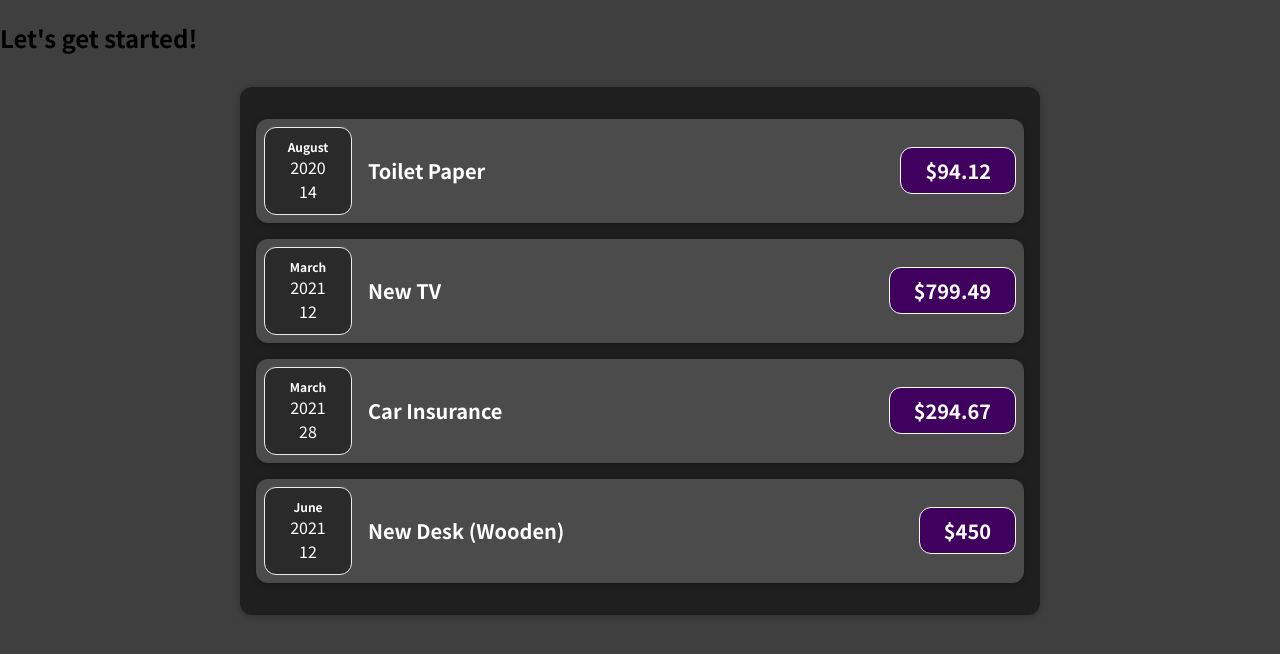
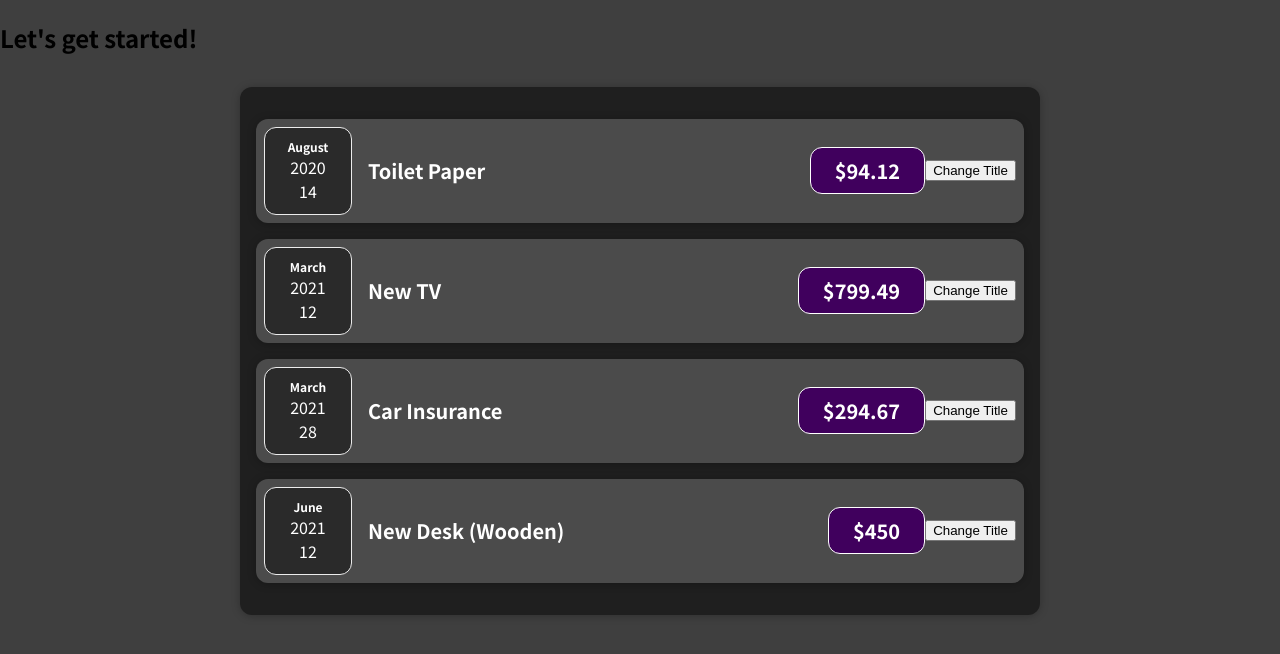
Before and after one commit to WebDevJasonCameron/LearningWebDev_REACT, a React (Create React App) app in the folder react-complete-guide/: page / in a window 1280 px wide. Shown: the top 654 px of the page. Built offline with nearby package versions, Linux system fonts and the light colour scheme.

Commit message:
added useState for changing data

```diff
--- a/react-complete-guide/src/components/Expenses/ExpenseDate.js
+++ b/react-complete-guide/src/components/Expenses/ExpenseDate.js
@@ -2,7 +2,7 @@
 
 import "./ExpenseDate.css";
 
-function ExpenseDate(props) {
+const ExpenseDate = (props) => {
 	const month = props.date.toLocaleString("en-US", { month: "long" });
 	const day = props.date.toLocaleString("en-US", { day: "2-digit" });
 	const year = props.date.getFullYear();
@@ -14,6 +14,6 @@
 			<div className="expense-day">{day}</div>
 		</div>
 	);
-}
+};
 
 export default ExpenseDate;
--- a/react-complete-guide/src/components/Expenses/ExpenseItem.js
+++ b/react-complete-guide/src/components/Expenses/ExpenseItem.js
@@ -1,19 +1,28 @@
-import React from "react";
+import React, { useState } from "react";
 
 import ExpenseDate from "./ExpenseDate";
 import Card from "../UI/Card";
 import "./ExpenseItem.css";
 
-function ExpenseItem(props) {
+const ExpenseItem = (props) => {
+	// Hook array with two elements
+	const [title, setTitle] = useState(props.title);
+
+	const clickHandler = () => {
+		setTitle("Updated");
+		console.log(title);
+	};
+
 	return (
 		<Card className="expense-item">
 			<ExpenseDate date={props.date} />
 			<div className="expense-item__description">
-				<h2>{props.title}</h2>
+				<h2>{title}</h2>
 				<div className="expense-item__price">${props.amount}</div>
 			</div>
+			<button onClick={clickHandler}>Change Title</button>
 		</Card>
 	);
-}
+};
 
 export default ExpenseItem;
--- a/react-complete-guide/src/components/UI/Card.js
+++ b/react-complete-guide/src/components/UI/Card.js
@@ -1,9 +1,9 @@
 import "./Card.css";
 
-function Card(props) {
+const Card = (props) => {
 	const classes = "card " + props.className;
 
 	return <div className={classes}>{props.children}</div>;
-}
+};
 
 export default Card;
--- a/react-complete-guide/src/index.css
+++ b/react-complete-guide/src/index.css
@@ -11,4 +11,5 @@
 body {
   margin: 0;
   background-color: #3f3f3f;
+  height: 100vh;
 }
```
